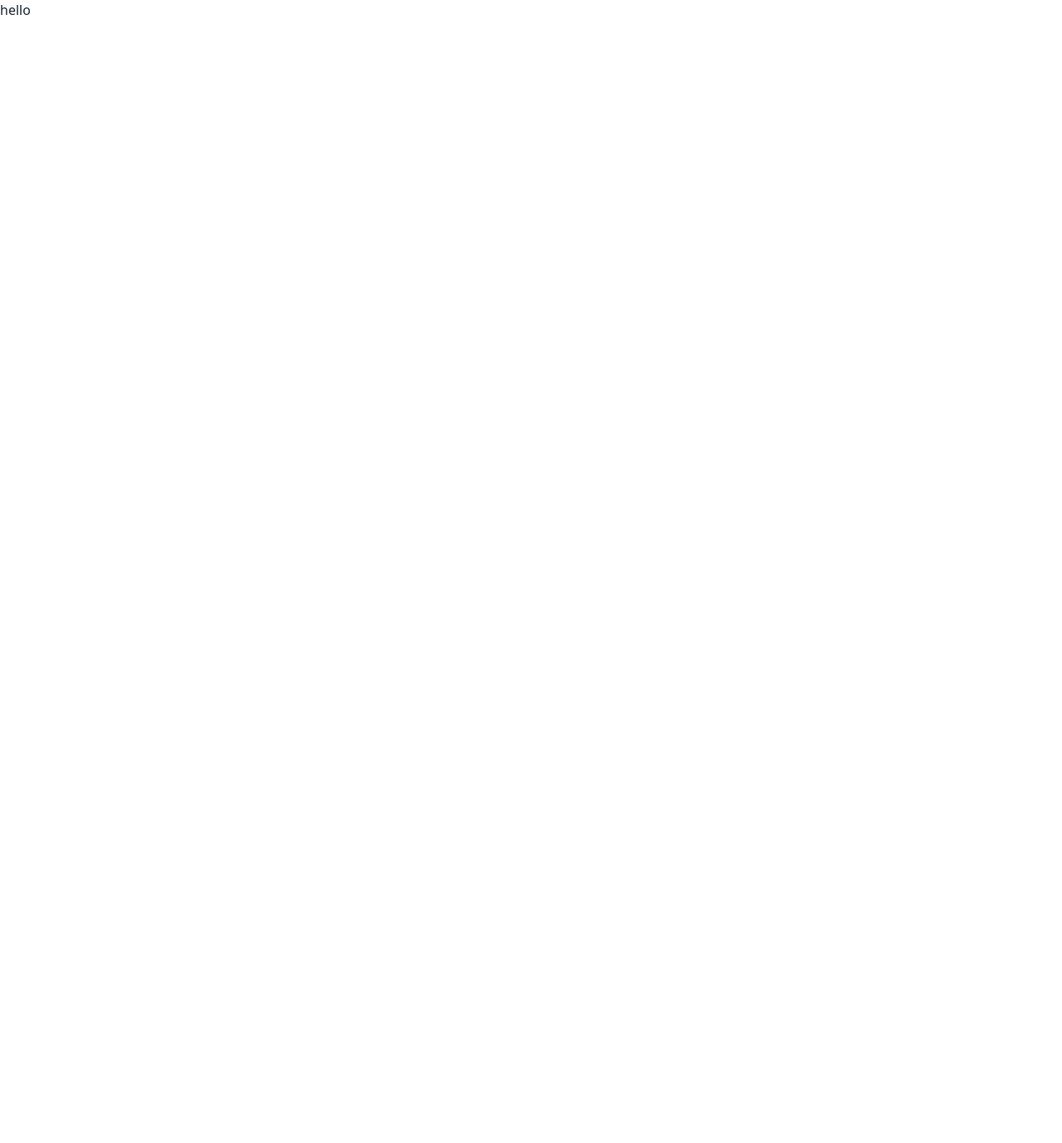
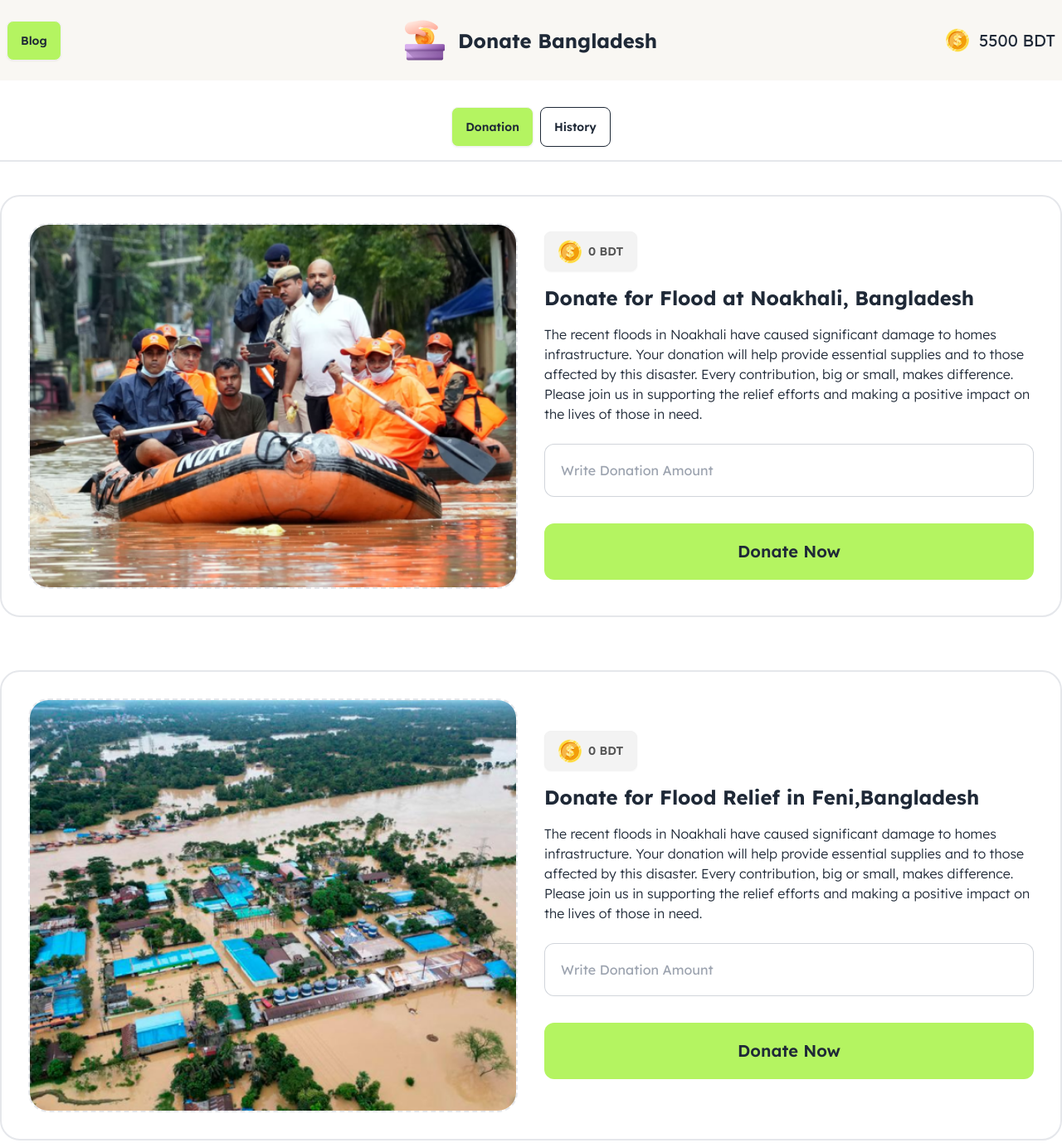
Before and after one commit to Baizid-B/Assignment-5, a plain HTML site: page index.html in a window 1280 px wide. Shown: the top 1378 px of the page at 83% size. Before the commit the page ends 800 px from the top, so only its background shows below. Drawn offline with nearby package versions, Linux system fonts and the light colour scheme.

Commit message:
code updated

```diff
--- a/index.html
+++ b/index.html
@@ -3,7 +3,8 @@
 <head>
     <meta charset="UTF-8">
     <meta name="viewport" content="width=device-width, initial-scale=1.0">
-    <title>Document</title>
+    <title>Donate Bangladesh</title>
+    <link rel="shortcut icon" href="./assets/logo.png" type="image/x-icon">
 
     <!-- Fontawesome setup -->
     <link rel="preconnect" href="https://fonts.googleapis.com">
@@ -35,8 +36,117 @@
       }
     </script>
     <!-- Tailwind Play CDN -->
+
+    <!-- font-fomily -->
+    <style>
+      .font-lexend{
+      font-family: 'lexend';
+    }
+    </style>
+    <!-- font-fomily -->
+
 </head>
-<body>
-    <h1>hello</h1>
+<body class="font-lexend">
+    <!-- header section -->
+    <header class=" bg-white bg-opacity-60 mb-10 border-b-2 sticky top-0 ">
+      <nav class=" bg-[#f9f7f3] py-4">
+        <div class="navbar container mx-auto">
+
+            <div class="navbar-start">
+                <a class="btn bg-[#b4f461]">Blog</a>
+              </div>
+
+            <div class="navbar-center lg:!flex gap-4">
+              <img class="" src="./assets/logo.png" alt="logo">
+              <h1 class="text-2xl font-bold">Donate Bangladesh</h1>
+            </div>
+
+            <div class="navbar-end flex gap-3">
+                <img src="./assets/coin.png" alt="">
+                <a class="text-xl">5500 BDT</a>
+            </div>
+
+        </div>
+      </nav>
+      <div class="mt-8 mb-4 flex justify-center gap-2">
+        <button class="btn bg-[#b4f461]" type="">Donation</button>
+        <button class="btn btn-outline " type="">History</button>
+      </div>
+    </header>
+    <!-- header section -->
+
+    <!-- main section -->
+    <main class="container mx-auto">
+      <!-- card-1 -->
+       <div class="grid grid-cols-1 lg:grid-cols-2 gap-8 p-8  border-2 rounded-3xl items-center mb-16">
+          <div><img class="w-full border-2 border-dashed rounded-3xl" src="./assets/noakhali.png" alt=""></div>
+          <div class="">
+            <span class="bg-[#f3f3f3] btn items-center text-[#545454] mb-4"><img src="./assets/coin.png" alt="coin">0 BDT</span>
+
+            <h1 class="text-2xl font-bold mb-4">Donate for Flood at Noakhali, Bangladesh</h1>
+
+            <p class="text-left font-light mb-6"> The recent floods in Noakhali have caused significant
+              damage to homes  infrastructure. Your donation will help provide essential supplies
+                and  to those affected by this disaster. Every contribution, big or small, makes
+                difference. Please join us in supporting the relief efforts and making a positive
+                impact on the lives of those in need.
+            </p>
+
+            <input type="text" name="Donation" id="Donation" class="block w-full text-base rounded-xl border-0 p-5 text-gray-900 ring-1 ring-inset ring-gray-300" placeholder="Write Donation Amount">
+
+            <p class="w-full text-xl text-center font-semibold rounded-xl bg-[#b4f461] py-5 px-8 mt-8">Donate Now</p>
+          </div>
+       </div>
+      <!-- card-1 -->
+
+      <!-- card-2 -->
+       <div class="grid grid-cols-1 lg:grid-cols-2 gap-8 p-8  border-2 rounded-3xl items-center mb-16">
+          <div><img class="w-full border-2 border-dashed rounded-3xl" src="./assets/feni.png" alt=""></div>
+          <div class="">
+            <span class="bg-[#f3f3f3] btn items-center text-[#545454] mb-4"><img src="./assets/coin.png" alt="coin">0 BDT</span>
+
+            <h1 class="text-2xl font-bold mb-4">Donate for Flood Relief in Feni,Bangladesh</h1>
+
+            <p class="text-left font-light mb-6"> The recent floods in Noakhali have caused significant
+              damage to homes  infrastructure. Your donation will help provide essential supplies
+                and  to those affected by this disaster. Every contribution, big or small, makes
+                difference. Please join us in supporting the relief efforts and making a positive
+                impact on the lives of those in need.
+            </p>
+
+            <input type="text" name="Donation" id="Donation" class="block w-full text-base rounded-xl border-0 p-5 text-gray-900 ring-1 ring-inset ring-gray-300" placeholder="Write Donation Amount">
+
+            <p class="w-full text-xl text-center font-semibold rounded-xl bg-[#b4f461] py-5 px-8 mt-8">Donate Now</p>
+          </div>
+       </div>
+      <!-- card-2 -->
+
+      <!-- card-3 -->
+       <div class="grid grid-cols-1 lg:grid-cols-2 gap-8 p-8  border-2 rounded-3xl items-center mb-16">
+          <div><img class="w-full border-2 border-dashed rounded-3xl" src="./assets/quota-protest.png" alt=""></div>
+          <div class="">
+            <span class="bg-[#f3f3f3] btn items-center text-[#545454] mb-4"><img src="./assets/coin.png" alt="coin">0 BDT</span>
+
+            <h1 class="text-2xl font-bold mb-4">Aid for Injured in the Quota Movement</h1>
+
+            <p class="text-left font-light mb-6"> The recent floods in Noakhali have caused significant
+              damage to homes  infrastructure. Your donation will help provide essential supplies
+                and  to those affected by this disaster. Every contribution, big or small, makes
+                difference. Please join us in supporting the relief efforts and making a positive
+                impact on the lives of those in need.
+            </p>
+
+            <input type="text" name="Donation" id="Donation" class="block w-full text-base rounded-xl border-0 p-5 text-gray-900 ring-1 ring-inset ring-gray-300" placeholder="Write Donation Amount">
+
+            <p class="w-full text-xl text-center font-semibold rounded-xl bg-[#b4f461] py-5 px-8 mt-8">Donate Now</p>
+          </div>
+       </div>
+      <!-- card-3 -->
+    </main>
+    <!-- main section -->
+
+    <footer class="container mx-auto">
+      <h1>Baizid Bostami</h1>
+    </footer>
 </body>
 </html>
```
